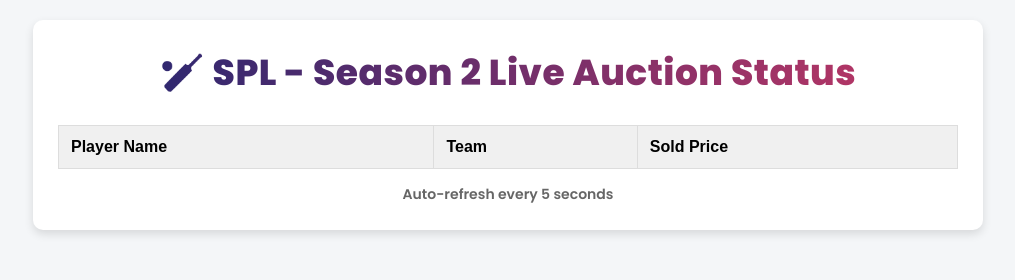
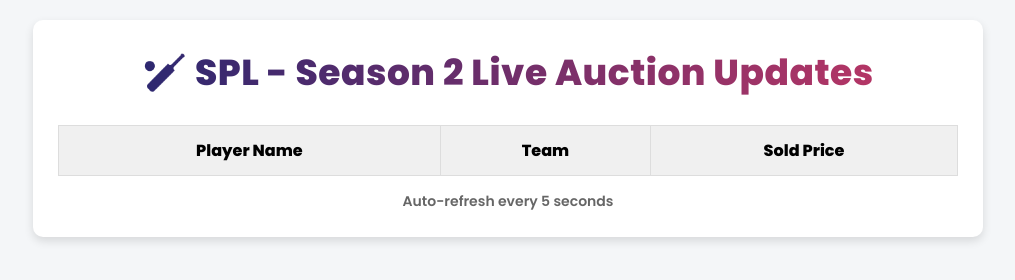
Before and after one commit to BUVANSAIG-369/auction-site, a plain HTML site: page index.html in a window 1280 px wide. Shown: the whole page, without its empty margins (132-1147 px from the left). Drawn offline with Linux system fonts and the light colour scheme; no server answers.

Commit message:
Add files via upload

```diff
--- a/index.html
+++ b/index.html
@@ -1,7 +1,7 @@
 <!DOCTYPE html>
 <html>
 <head>
-  <title>SPL - Season 2 Live Auction Status</title>
+  <title>SPL - Season 2 Live Auction Updates</title>
   <meta name="viewport" content="width=device-width, initial-scale=1">
 
   <!-- ✅ Modern Attractive Font -->
@@ -48,17 +48,23 @@
     th, td {
       border: 1px solid #ddd;
       padding: 12px;
-      text-align: left;
       font-size: 16px;
     }
 
+    /* ✅ Highlight + Center align table headers */
     th {
       background: #f0f0f0;
-      font-weight: bold;
+      font-weight: 800;
+      text-align: center;
+      font-family: "Poppins", Arial, sans-serif;
+      font-size: 16px;
+    }
+
+    td {
+      text-align: center; /* ✅ Center align table values too */
     }
 
     td.price {
-      text-align: right;
       font-weight: bold;
       color: #222;
     }
@@ -78,7 +84,7 @@
 <div class="container">
 
   <!-- ✅ Updated Title -->
-  <h2 class="title">🏏 SPL - Season 2 Live Auction Status</h2>
+  <h2 class="title">🏏 SPL - Season 2 Live Auction Updates</h2>
 
   <!-- Live Auction Table -->
   <table>
```
